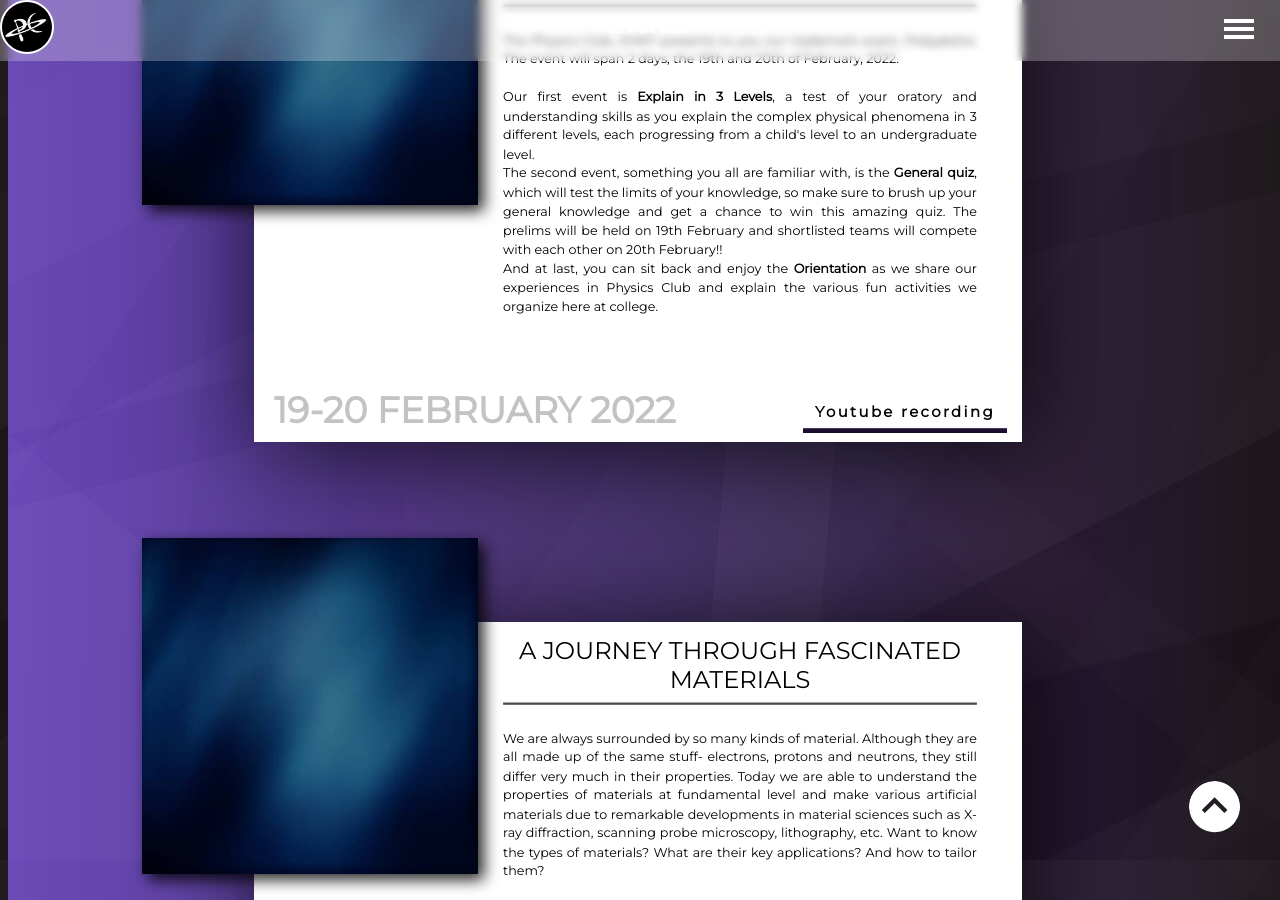
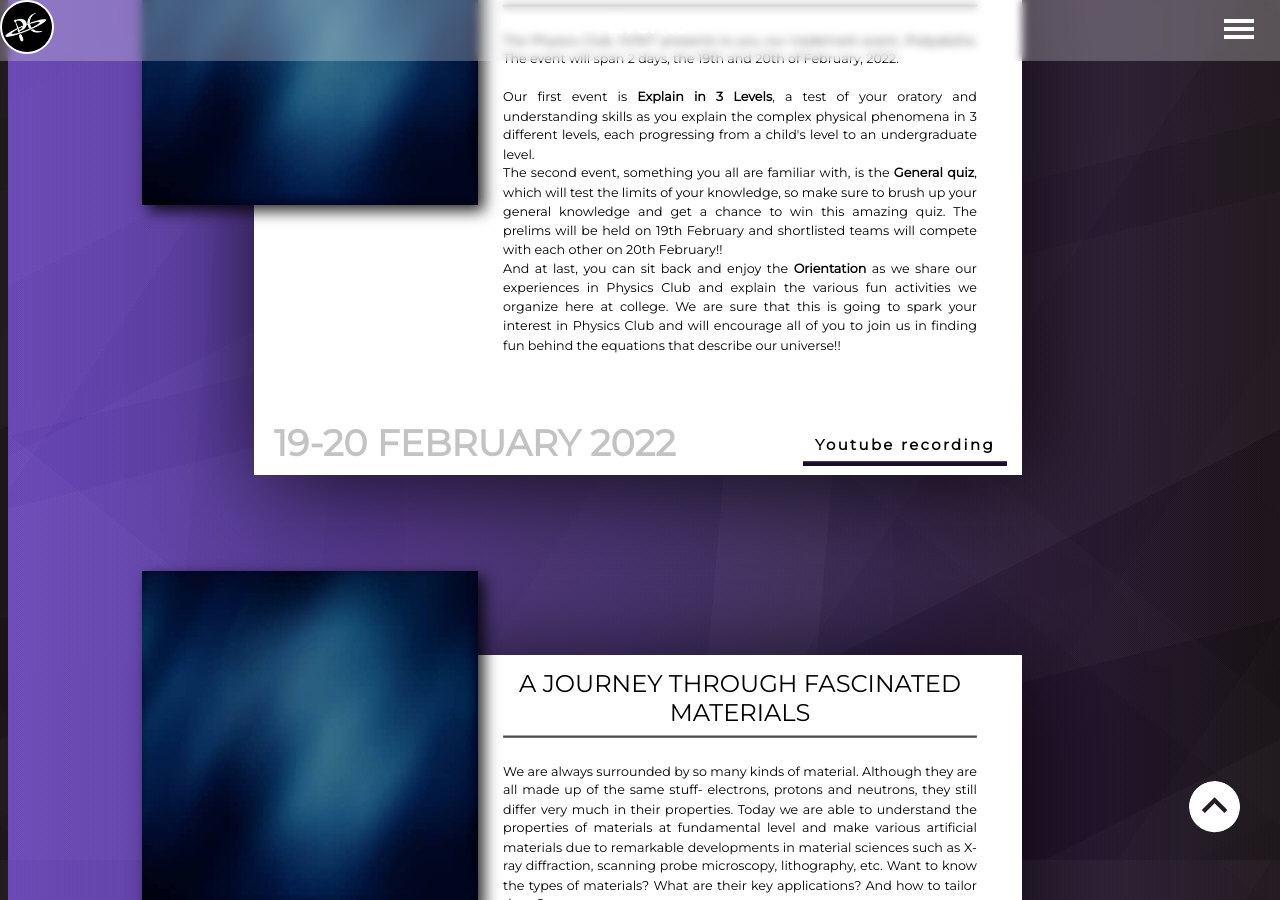
Before and after one commit to PhysicsClubSVNIT/PhysicsClubSVNIT.github.io, a Jekyll site: the page built from events.html, in a window 1280 px wide and 900 px high, scrolled down 938 px. Built offline with Jekyll 4.4.1, drawn with Linux system fonts in a browser that asks for light colours; some web fonts are replaced.

Commit message:
add event

```diff
--- a/_data/events.json
+++ b/_data/events.json
@@ -21,7 +21,7 @@
 		"name": "Pratyaksha 2022",
 		"date": "19-20 February 2022",
 		"poster": "190222",
-		"descr": "The Physics Club, SVNIT presents to you our trademark event, Pratyaksha. The event will span 2 days, the 19th and 20th of February, 2022. <br><br> Our first event is <b>Explain in 3 Levels</b>, a test of your oratory and understanding skills as you explain the complex physical phenomena in 3 different levels, each progressing from a child's level to an undergraduate level. <br>The second event, something you all are familiar with, is the <b>General quiz</b>, which will test the limits of your knowledge, so make sure to brush up your general knowledge and get a chance to win this amazing quiz. The prelims will be held on 19th February and shortlisted teams will compete with each other on 20th February!! <br> And at last, you can sit back and enjoy the <b>Orientation</b> as we share our experiences in Physics Club and explain the various fun activities we organize here at college.",
+		"descr": "The Physics Club, SVNIT presents to you our trademark event, Pratyaksha. The event will span 2 days, the 19th and 20th of February, 2022. <br><br> Our first event is <b>Explain in 3 Levels</b>, a test of your oratory and understanding skills as you explain the complex physical phenomena in 3 different levels, each progressing from a child's level to an undergraduate level. <br>The second event, something you all are familiar with, is the <b>General quiz</b>, which will test the limits of your knowledge, so make sure to brush up your general knowledge and get a chance to win this amazing quiz. The prelims will be held on 19th February and shortlisted teams will compete with each other on 20th February!! <br> And at last, you can sit back and enjoy the <b>Orientation</b> as we share our experiences in Physics Club and explain the various fun activities we organize here at college. We are sure that this is going to spark your interest in Physics Club and will encourage all of you to join us in finding fun behind the equations that describe our universe!!",
 		"youtube": "https://youtu.be/2uhgzFLVGj0"
 	},
 
```
